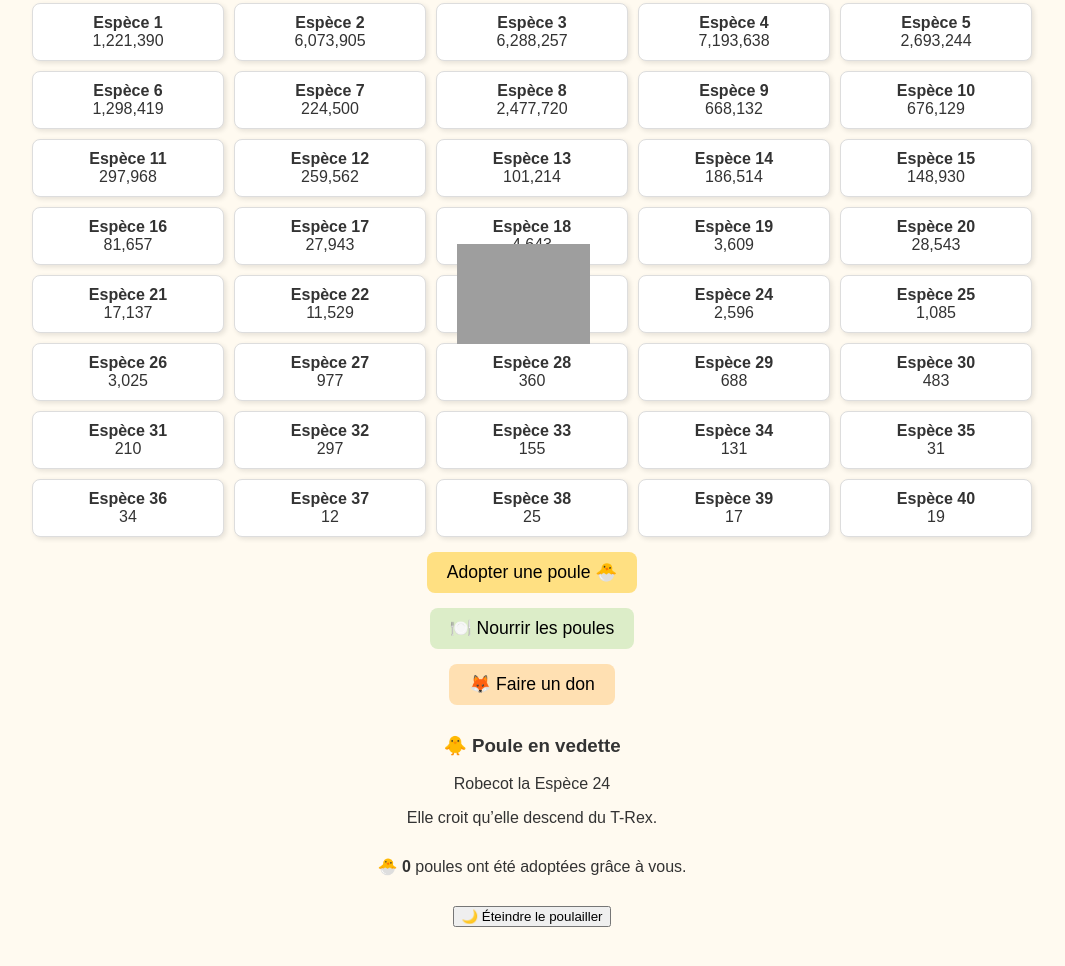
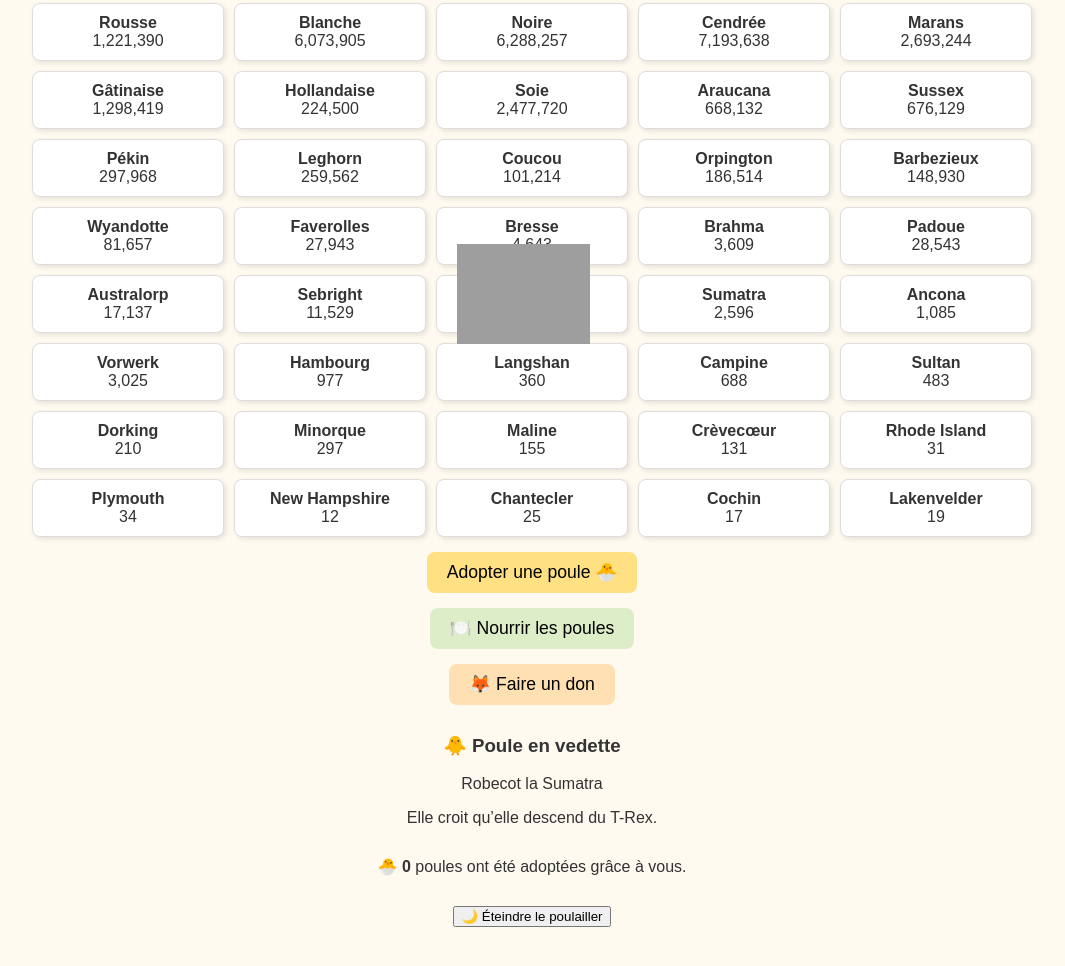
Before and after one commit to AymericSandoz/Nom-d-une-poule, a plain HTML site: page index.html in a window 1280 px wide. Shown: the part 436-1402 px from the top of the page, without its empty margins (108-1173 px from the left). Drawn offline with Linux system fonts and the light colour scheme; grey boxes are pictures that could not be loaded.

Commit message:
species name

```diff
--- a/index.html
+++ b/index.html
@@ -203,7 +203,12 @@
             return Math.floor(Math.random() * (max - min + 1)) + min;
         }
 
-        const speciesNames = [...Array(40).keys()].map(i => `Espèce ${i + 1}`);
+        const speciesNames = [
+            "Rousse", "Blanche", "Noire", "Cendrée", "Marans", "Gâtinaise", "Hollandaise", "Soie", "Araucana", "Sussex",
+            "Pékin", "Leghorn", "Coucou", "Orpington", "Barbezieux", "Wyandotte", "Faverolles", "Bresse", "Brahma", "Padoue",
+            "Australorp", "Sebright", "Java", "Sumatra", "Ancona", "Vorwerk", "Hambourg", "Langshan", "Campine", "Sultan",
+            "Dorking", "Minorque", "Maline", "Crèvecœur", "Rhode Island", "Plymouth", "New Hampshire", "Chantecler", "Cochin", "Lakenvelder"
+        ];
         const chickenNames = ["Yacot", "Galex", "Poulimax", "Cocasile", "Robecot", "Caillœuf", "Sarotte", "Remix"];
         const behaviors = [
             "Elle picore les cailloux avec passion.",
```
